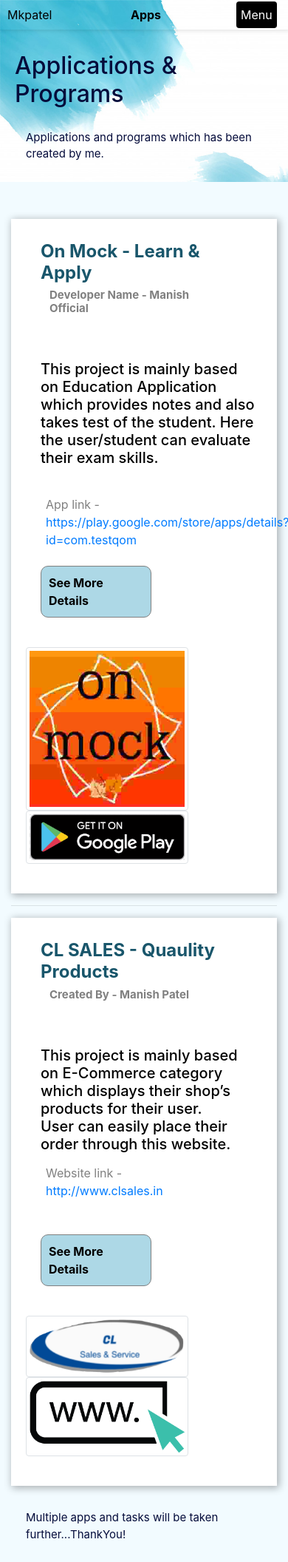
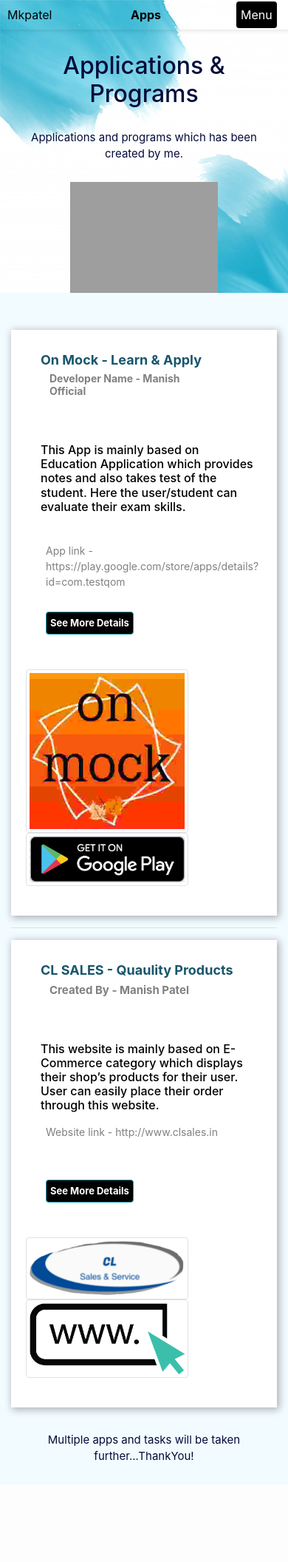
Before and after one commit to mk-patel/mkpatel, a PHP site: page /applications.php in a window 390 px wide. Shown: the whole page at 74% size. After the commit the page ends 1975 px from the top, so only its background shows below. Run offline with PHP 8.4, Linux system fonts and the light colour scheme; grey boxes are pictures that could not be loaded.

Commit message:
Update applications.php

```diff
--- a/apps/applications.php
+++ b/apps/applications.php
@@ -1,22 +1,3 @@
-<?php
-/*session_start();
-$password=$_SESSION["password"];
-if(empty($password)){
-       header("location: login.php");
-         exit();
-	    }
-	else{
-        if ($_SESSION["password"] == "222")
-	    {
-	    }
-		else{
-		header("location: login.php");
-        exit();
-	    }
-	}
-	*/
-?>
-
 <html>
 <head>
     <meta charset="utf-8">
@@ -68,6 +49,13 @@
 		margin-left:25px;
 		padding: 10px;
 	}
+	.pr-img{
+		text-align:center;
+	}
+	.pr-img img{
+		width:200px;
+		height:auto;
+	}
 	.morgaon-heading{
 		color:black;
 		font-size:20px;
@@ -107,13 +95,46 @@
 		 margin-right:50px;
 		 padding:7px;
 	}
-	.pro-manage ul{
+	.pro-manage p a{
+		 color:grey;
+	}
+	@media screen and (max-width:700px){
+		.pr{
 			margin-top:20px;
+			color:#050c3b;
+			width:100%;
+			padding:10px;
+			text-align:center;
+			margin-left:0px;
 		}
-	.pro-manage ul li{
+		.pr-p{
+			color:#050c3b;
+			font-size:15px;
+			padding: 10px;
+			text-align:center;
+			margin-left:0px;
+		}
+		.pro-manage h4{
+			font-weight:700;
+			margin-left:10px;
+			padding:30px;
+			color:#19566b;
+			font-size:18px;
+		}
+		.pro-manage h5{
+			color:black;
+			font-weight:500;
+			margin-left:40px;
+			margin-right:30px;
+			font-size:16px;
+		}
+		.pro-manage p{
 			 color:grey;
 			 margin-left:40px;
-		 margin-right:40px;
+			 margin-right:50px;
+			 padding:7px;
+			 font-size:14px;
+		}
 	}
 	</style>
 </head>
@@ -133,10 +154,17 @@
 		</header>
 		<div class="container">
 			<div class="row">
+				<div class="col-sm-6">
 					<h2 class="pr">Applications & Programs</h2>
 					<p class="pr-p">
 						Applications and programs which has been created by me.
 					</p>
+				</div>
+				<div class="col-sm-6">
+					<div class="pr-img">
+						<img src="../sys_images/app.png"/>
+					</div>
+				</div>
 			</div>
 		</div>
 	</div>
@@ -145,13 +173,16 @@
 			<div class="pro-manage">
 				<h4>
 					On Mock - Learn & Apply
-					<p style="color:grey;font-size:15px;margin-left:5px;">Developer Name - Manish Official</p>
+					<p style="color:grey;font-size:14px;margin-left:5px;">Developer Name - Manish Official</p>
 				</h4>
-				<h5>This project is mainly based on Education Application which provides notes and also takes test of the student. Here the user/student can evaluate their exam skills.</h5><br/>
+				<h5>This App is mainly based on Education Application which provides notes and also takes test of the student. Here the user/student can evaluate their exam skills.</h5><br/>
 				<p>
 					App link - <a href="https://play.google.com/store/apps/details?id=com.testqom">https://play.google.com/store/apps/details?id=com.testqom</a>
 				</p>
-				<p style="font-size:16px;font-weight:700;border:1px solid grey;padding:10px;width:150px;border-radius:10px;background:lightblue;"><a style="color:black;" href="../projects/projects.php">See More Details</a></p><br/>
+				<p>
+					<button class="btn btn-info"><a style="color:white" href="../projects/projects.php">See More Details</a></button>
+				</p>
+				<br/>
 				<div class="row">
 					<div class="pro-img">
 						<a href="https://play.google.com/store/apps/details?id=com.testqom"><img class="img-thumbnail" src="../sys_images/onmock-logo.jpg"> <img class="img-thumbnail" src="../sys_images/play-store.png"></a>
@@ -164,17 +195,20 @@
 				CL SALES - Quaulity Products
 				<p style="color:grey;font-size:15px;margin-left:5px;">Created By - Manish Patel</p>
 				</h4>
-				<h5>This project is mainly based on E-Commerce category which displays their shop’s products for their user.<br/>
+				<h5>This website is mainly based on E-Commerce category which displays their shop’s products for their user.<br/>
 					User can easily place their order through this website.
 				</h5>
 				<p>
 					Website link - <a href="http://www.clsales.in">http://www.clsales.in</a>
 				</p>
 				<br/>
-				<p style="font-size:16px;font-weight:700;border:1px solid grey;padding:10px;width:150px;border-radius:10px;background:lightblue;"><a style="color:black;" href="../projects/projects.php">See More Details</a></p><br/>
+				<p>
+					<button class="btn btn-info"><a style="color:white" href="../projects/projects.php">See More Details</a></button>
+				</p>
+				<br/>
 				<div class="row">
 					<div class="pro-img">
-						<a href="http://www.clsales.in"><img class="img-thumbnail" src="../sys_images/clsales-logo.png"><img class="img-thumbnail" src="../sys_images/goto-url.png">
+						<a href="http://www.clsales.in"><img class="img-thumbnail" src="../sys_images/clsales-logo.png"><img class="img-thumbnail" src="../sys_images/goto-url.png"></a>
 					</div>
 				</div>
 			</div>
```
Lines whose indentation alone changed are shown as unchanged.
